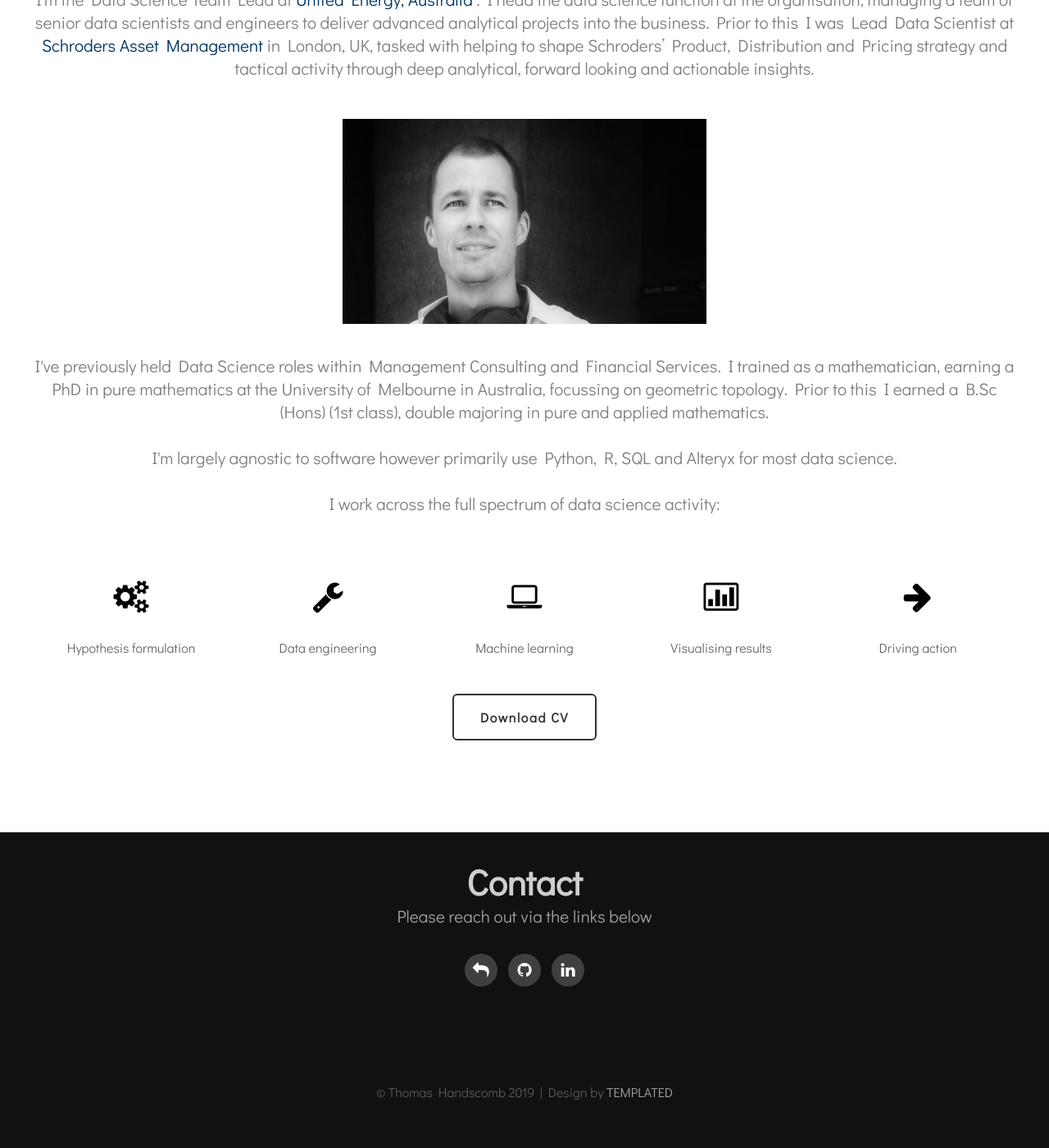
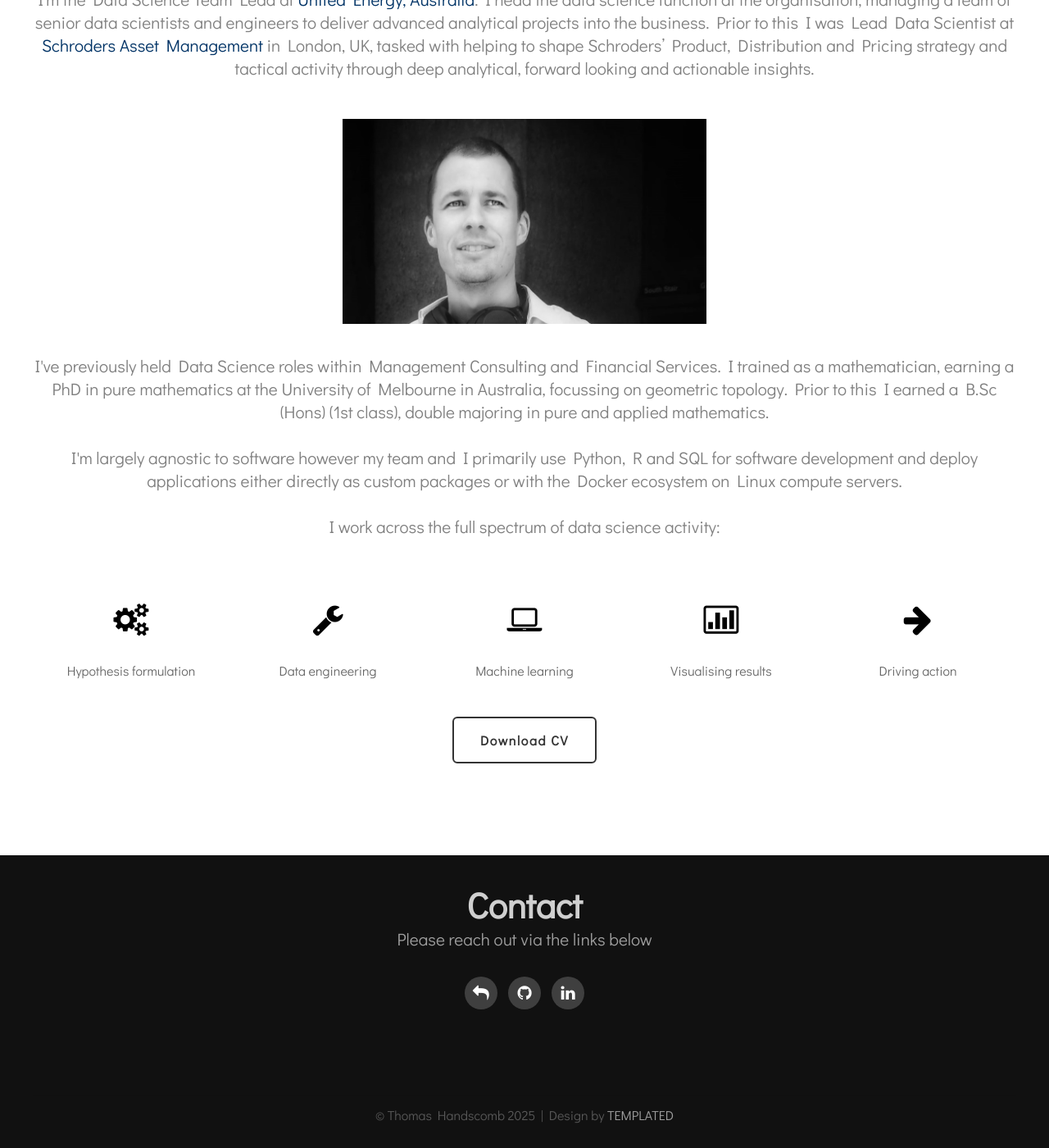
Before and after one commit to ThomasHandscomb/ThomasHandscomb.github.io, a Jekyll site: the page built from index.html, in a window 1280 px wide and 1400 px high, scrolled down 665 px. Shown: the whole window at 82% size. Built offline with Jekyll 4.4.1, drawn with Linux system fonts in a browser that asks for light colours; before the commit the page ends 2037 px from its top, so only the background shows below that.

Commit message:
Add meta elements

```diff
--- a/_includes/footer.html
+++ b/_includes/footer.html
@@ -18,5 +18,5 @@
 	</div>
 
 <div id="copyright" class="container">
-	<p>&copy; Thomas Handscomb 2019 | Design by <a href="http://templated.co" rel="nofollow">TEMPLATED</a></p>
+	<p>&copy; Thomas Handscomb 2025 | Design by <a href="http://templated.co" rel="nofollow">TEMPLATED</a></p>
 </div>
--- a/_includes/head.html
+++ b/_includes/head.html
@@ -5,8 +5,9 @@
 	<meta name="viewport" content="width=device-width, initial-scale=1.0">
 
 	<meta name="description" content="Personal web site">
-	<meta name="keywords" content="Data Science, Machine Learning, Python, R">
+	<meta name="keywords" content="Thomas Handscomb">
 	<meta name="author" content="Thomas Handscomb">
+	<meta name="viewport" content="width=device-width, initial-scale=1.0">
 
 	<link href="https://fonts.googleapis.com/css?family=Didact+Gothic" rel="stylesheet" />
 	<link href="/css/main.css" rel="stylesheet" type="text/css" media="all" />
--- a/index.html
+++ b/index.html
@@ -9,7 +9,7 @@
 	<div id="three-column" class="container">
 		<div class="title">
 			<h2>About</h2> <br>
-			<span class="byline">I'm the Data Science Team Lead at <a href = "https://www.unitedenergy.com.au/">United Energy, Australia </a>. I head the data science function at the
+			<span class="byline">I'm the Data Science Team Lead at <a href = "https://www.unitedenergy.com.au/">United Energy, Australia</a>. I head the data science function at the
 			organisation, managing a team of senior data scientists and engineers to deliver
 			advanced analytical projects into the business. Prior to this I was Lead Data Scientist at
 			<a href = "https://www.Schroders.com">Schroders Asset Management </a> in London, UK, tasked with helping to shape Schroders’ Product, Distribution and Pricing strategy
@@ -26,7 +26,8 @@
 			<h2></h2>
 			<span class="byline">I've previously held Data Science roles within Management Consulting and Financial Services. I trained as a mathematician, earning a PhD in pure mathematics at the University of Melbourne in Australia, focussing on geometric topology.
 		Prior to this I earned a B.Sc (Hons) (1st class), double majoring in pure and applied mathematics.
-		<br><br> I'm largely agnostic to software however primarily use Python, R, SQL and Alteryx for most data science. <br><br>
+		<br><br> I'm largely agnostic to software however my team and I primarily use Python, R and SQL for software development and deploy applications either directly
+		as custom packages or with the Docker ecosystem on Linux compute servers. <br><br>
 		I work across the full spectrum of data science activity: </span>
 		</div>
 
```
